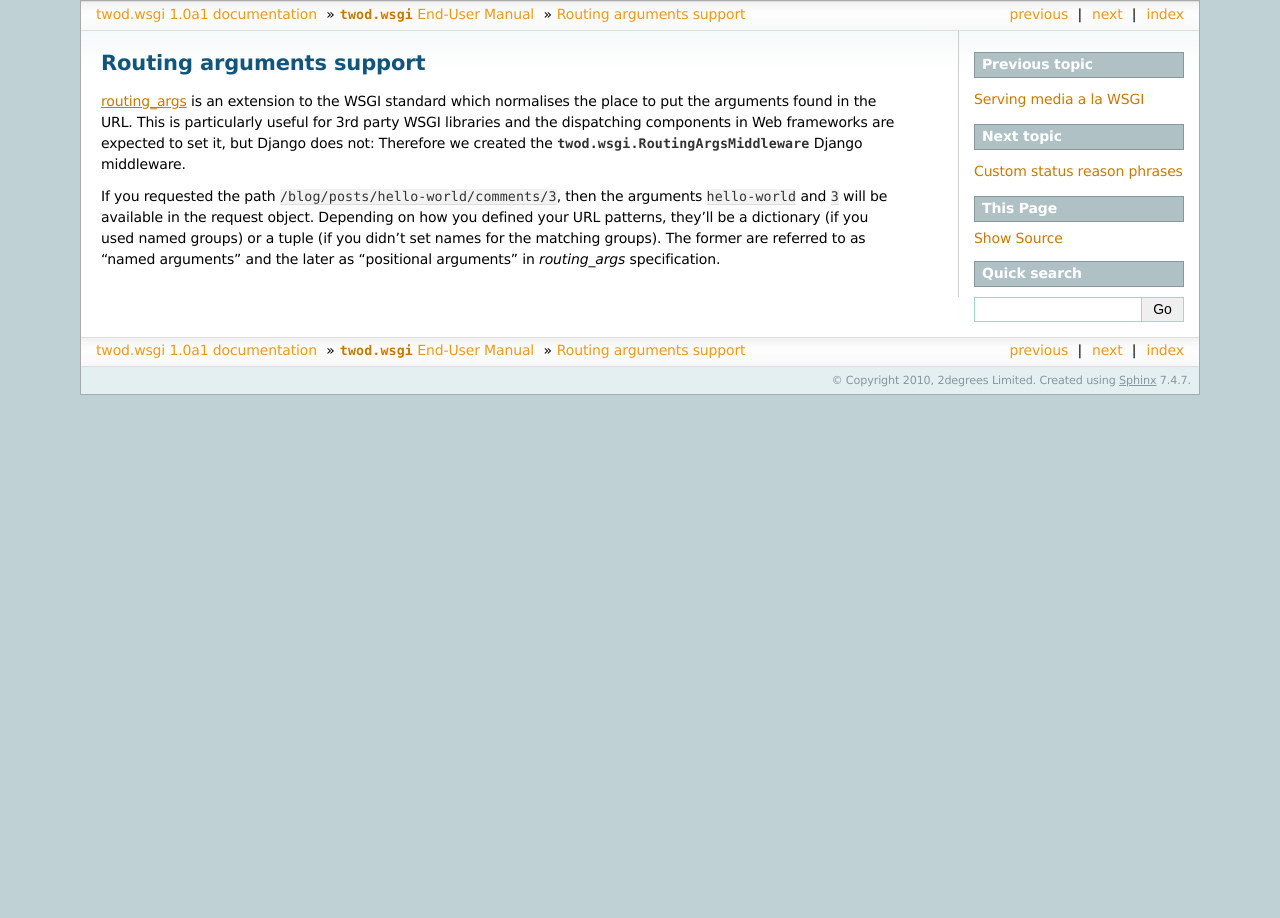
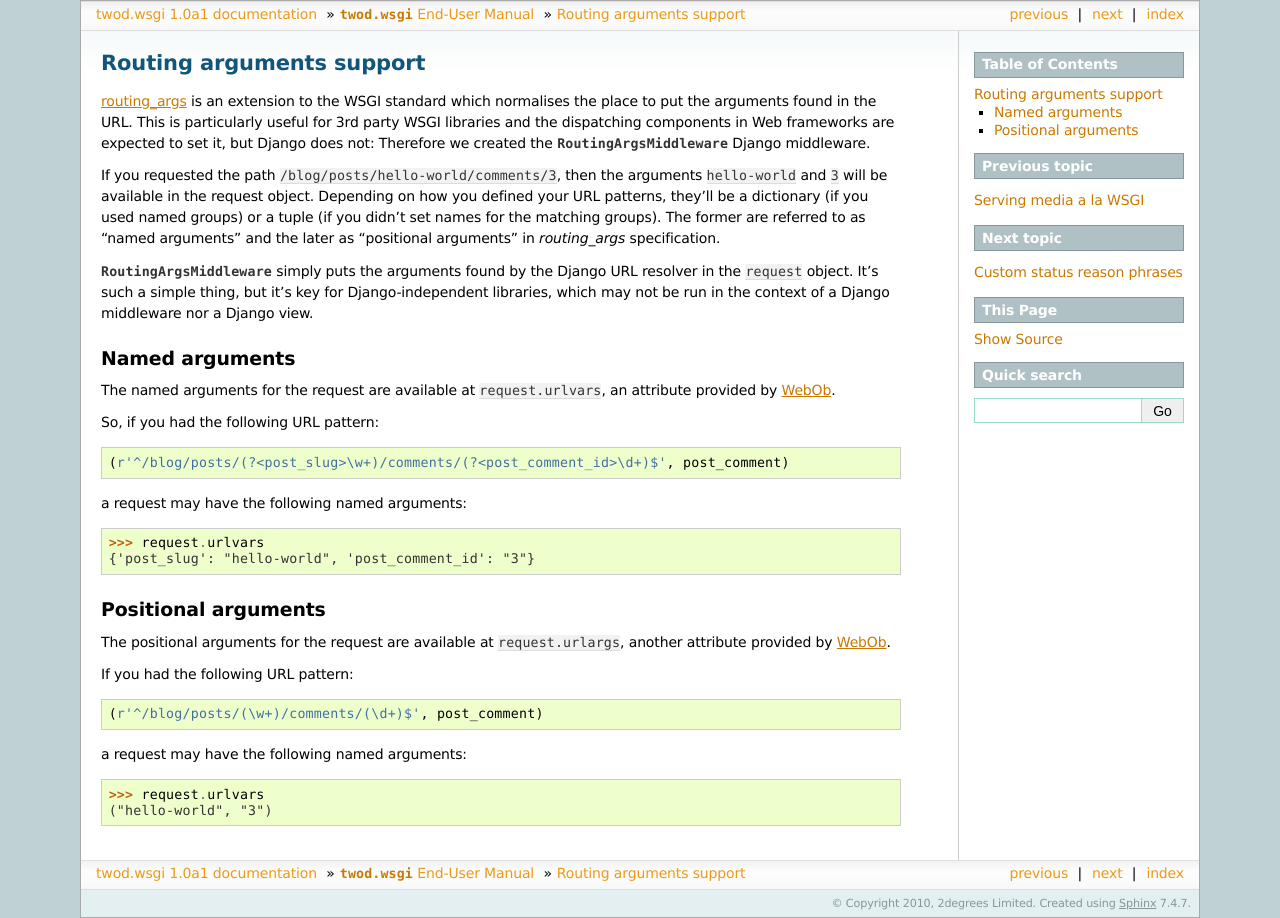
Before and after one commit to 2degrees/django-wsgi, a Sphinx documentation site: the page built from docs/source/manual/routing-args.rst, in a window 1280 px wide. Built offline with Sphinx 7.4.7, drawn with Linux system fonts in a browser that asks for light colours.

Commit message:
Finished the docs about the routing_args

```diff
--- a/docs/source/manual/routing-args.rst
+++ b/docs/source/manual/routing-args.rst
@@ -7,7 +7,7 @@ extension to the WSGI standard which normalises the place to put the
 arguments found in the URL. This is particularly useful for 3rd party WSGI
 libraries and the dispatching components in Web frameworks
 are expected to set it, but Django does not: Therefore we created the
-:class:`twod.wsgi.RoutingArgsMiddleware` Django middleware.
+:class:`~twod.wsgi.RoutingArgsMiddleware` Django middleware.
 
 If you requested the path ``/blog/posts/hello-world/comments/3``, then the
 arguments ``hello-world`` and ``3`` will be available in the request object.
@@ -15,3 +15,40 @@ Depending on how you defined your URL patterns, they'll be a dictionary (if you
 used named groups) or a tuple (if you didn't set names for the matching groups).
 The former are referred to as "named arguments" and the later as "positional
 arguments" in *routing_args* specification.
+
+:class:`~twod.wsgi.RoutingArgsMiddleware` simply puts the arguments found by the
+Django URL resolver in the ``request`` object. It's such a simple thing, but
+it's key for Django-independent libraries, which may not be run in the
+context of a Django middleware nor a Django view.
+
+
+Named arguments
+===============
+
+The named arguments for the request are available at ``request.urlvars``, an
+attribute provided by :doc:`WebOb <request-objects>`.
+
+So, if you had the following URL pattern::
+
+    (r'^/blog/posts/(?<post_slug>\w+)/comments/(?<post_comment_id>\d+)$', post_comment)
+
+a request may have the following named arguments::
+
+    >>> request.urlvars
+    {'post_slug': "hello-world", 'post_comment_id': "3"}
+
+
+Positional arguments
+====================
+
+The positional arguments for the request are available at ``request.urlargs``,
+another attribute provided by :doc:`WebOb <request-objects>`.
+
+If you had the following URL pattern::
+
+    (r'^/blog/posts/(\w+)/comments/(\d+)$', post_comment)
+
+a request may have the following named arguments::
+
+    >>> request.urlvars
+    ("hello-world", "3")
```
